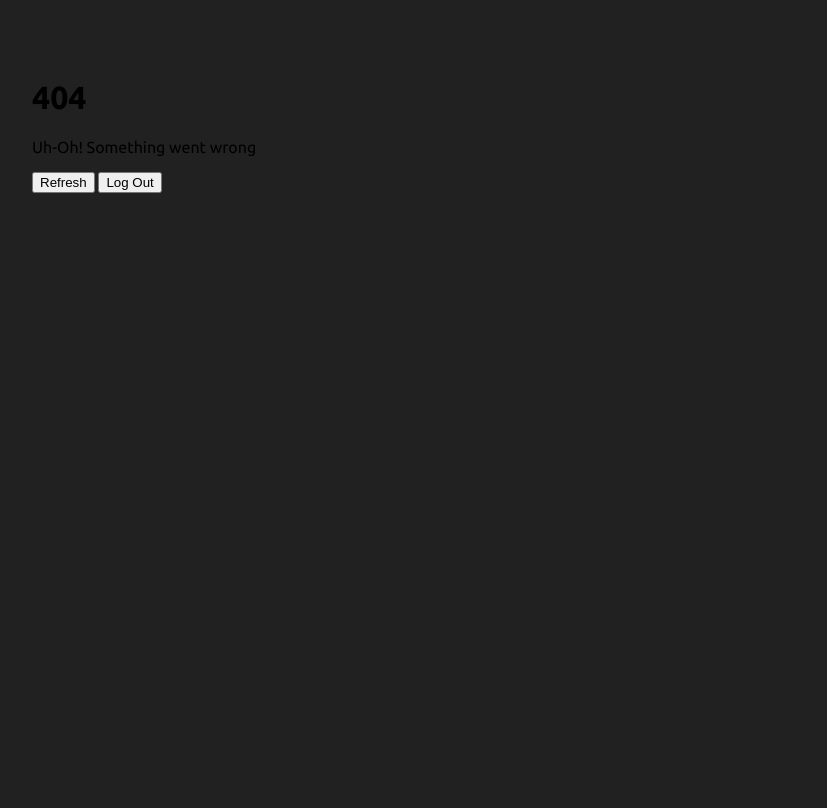
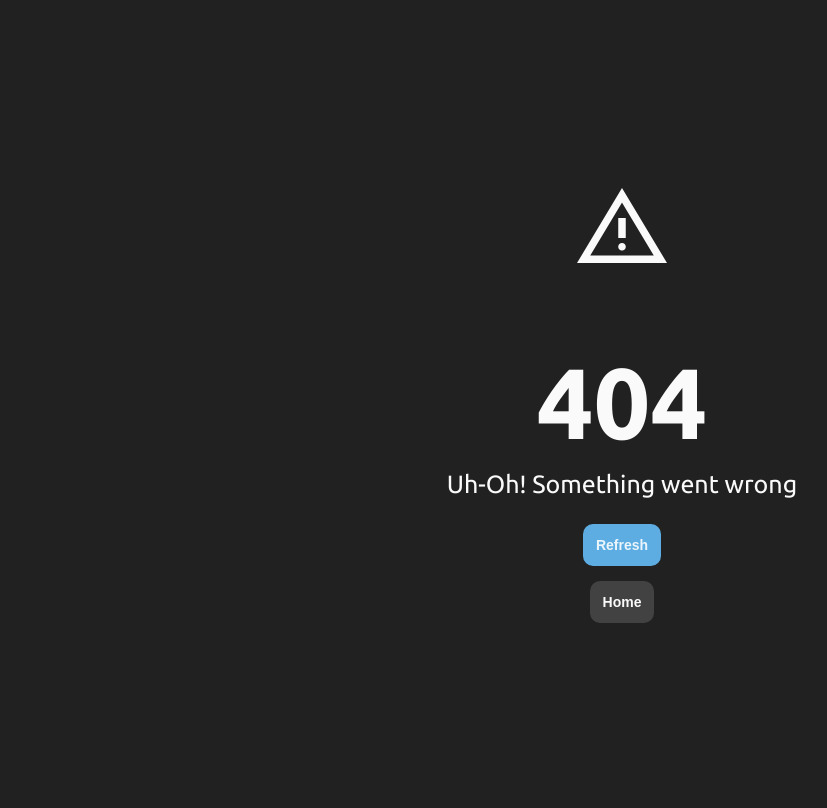
Before and after one commit to DeanWinchester01/ecommerceProject, a Flask app: a page that uses templates/error.html in a window 1280 px wide. Shown: the whole page, without its empty margins (26-853 px from the left). Run offline with Flask 3, Linux system fonts and the light colour scheme.

Commit message:
Finished Error Page

```diff
--- a/static/css/error.css
+++ b/static/css/error.css
@@ -1,3 +1,30 @@
 .textBody {
-    padding: 50px;
+    color: #fafafa;
+    display: flex;
+    flex-direction: column;
+    justify-content: center;
+    align-items: center;
+    height: 100%;
 }
+
+.textBody .material-symbols-outlined {
+    font-size: 100px;
+}
+
+.textBody h1 {
+    font-weight: 600;
+    font-size: 100px;
+    margin-bottom: 10px;
+}
+
+.textBody p {
+    font-size: 25px;
+    margin-top: 0;
+}
+
+.textBody button {
+    display: flex;
+    padding: 1% !important;
+    border: none;
+    margin-bottom: 15px;
+}
--- a/templates/error.html
+++ b/templates/error.html
@@ -27,10 +27,11 @@
 </head>
 <body>
     <div class="textBody">
+    <span class="material-symbols-outlined">warning</span>
     <h1>404</h1>
     <p>Uh-Oh! Something went wrong</p>
-    <button>Refresh</button>
-    <button>Log Out</button>
+    <button id="blueButton">Refresh</button>
+    <button id="blackButton">Home</button>
     </div>
 </body>
 </html>
```
